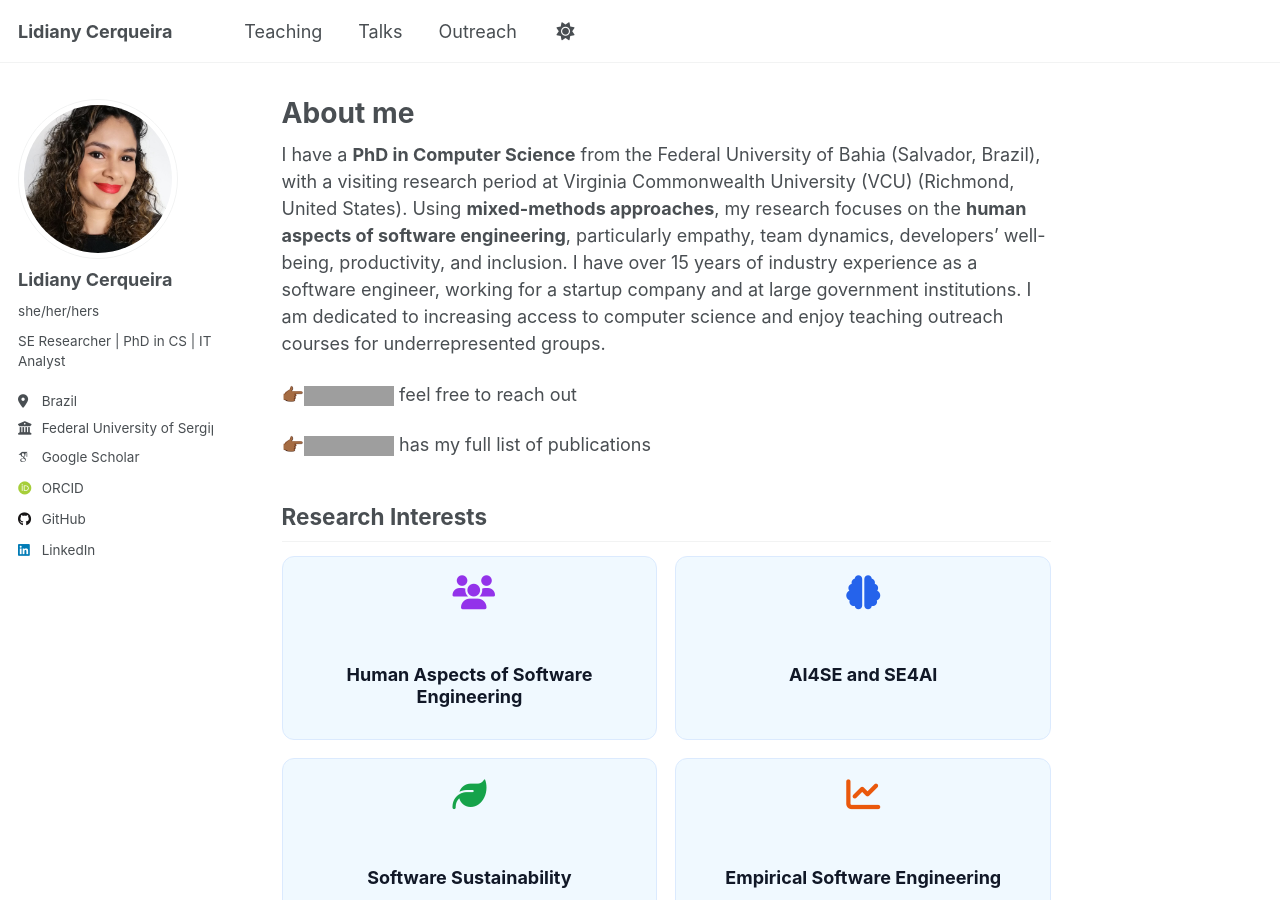
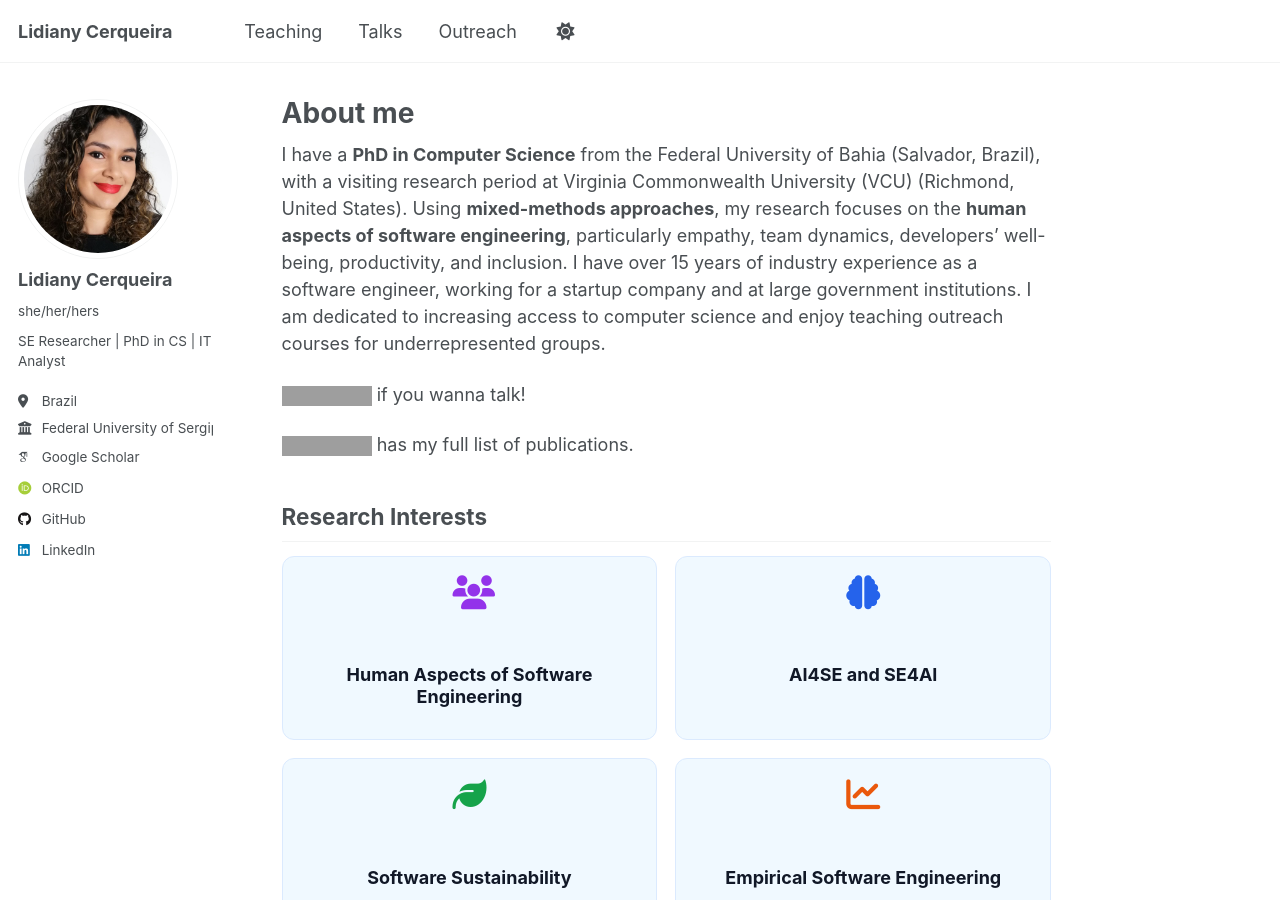
Before and after one commit to lidianycs/lidianycs.github.io, a Jekyll site: the page built from _pages/about.md, in a window 1280 px wide and 900 px high. Built offline with Jekyll 4.4.1, drawn with Linux system fonts in a browser that asks for light colours; some web fonts are replaced; grey boxes are pictures that could not be loaded.

Commit message:
Update about.md

```diff
--- a/_pages/about.md
+++ b/_pages/about.md
@@ -10,9 +10,9 @@ redirect_from:
 
 I have a **PhD in Computer Science** from the Federal University of Bahia (Salvador, Brazil), with a visiting research period at Virginia Commonwealth University (VCU) (Richmond, United States). Using **mixed-methods approaches**, my research focuses on the **human aspects of software engineering**, particularly empathy, team dynamics, developers' well-being, productivity, and inclusion. I have over 15 years of industry experience as a software engineer, working for a startup company and at large government institutions. I am dedicated to increasing access to computer science and enjoy teaching outreach courses for underrepresented groups.
 
-👉🏾[![Book a Meeting](https://img.shields.io/badge/Book%20a%20Meeting-5DA9E9?style=for-the-badge&logo=google-calendar&logoColor=white)](https://www.calday.me/lidianycs)  feel free to reach out
+[![Book a Meeting](https://img.shields.io/badge/Book%20a%20Meeting-5DA9E9?style=for-the-badge&logo=google-calendar&logoColor=white)](https://www.calday.me/lidianycs)  if you wanna talk!
 
-👉🏾[![Google Scholar](https://img.shields.io/badge/Google%20Scholar-4285F4?style=for-the-badge&logo=google-scholar&logoColor=white)](https://scholar.google.com/citations?user=kxhHAW4AAAAJ)  has my full list of publications
+[![Google Scholar](https://img.shields.io/badge/Google%20Scholar-4285F4?style=for-the-badge&logo=google-scholar&logoColor=white)](https://scholar.google.com/citations?user=kxhHAW4AAAAJ)  has my full list of publications.
 
 
 
```
